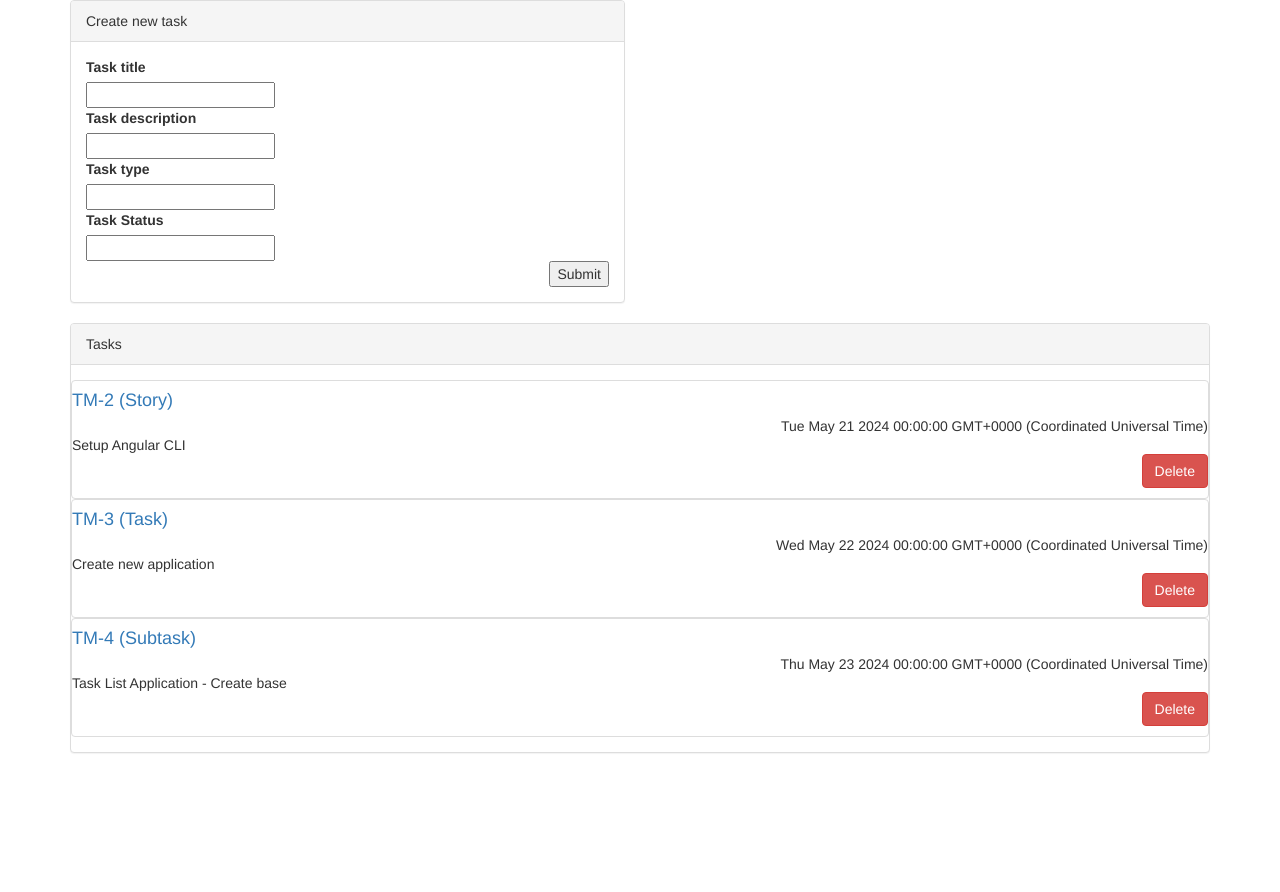
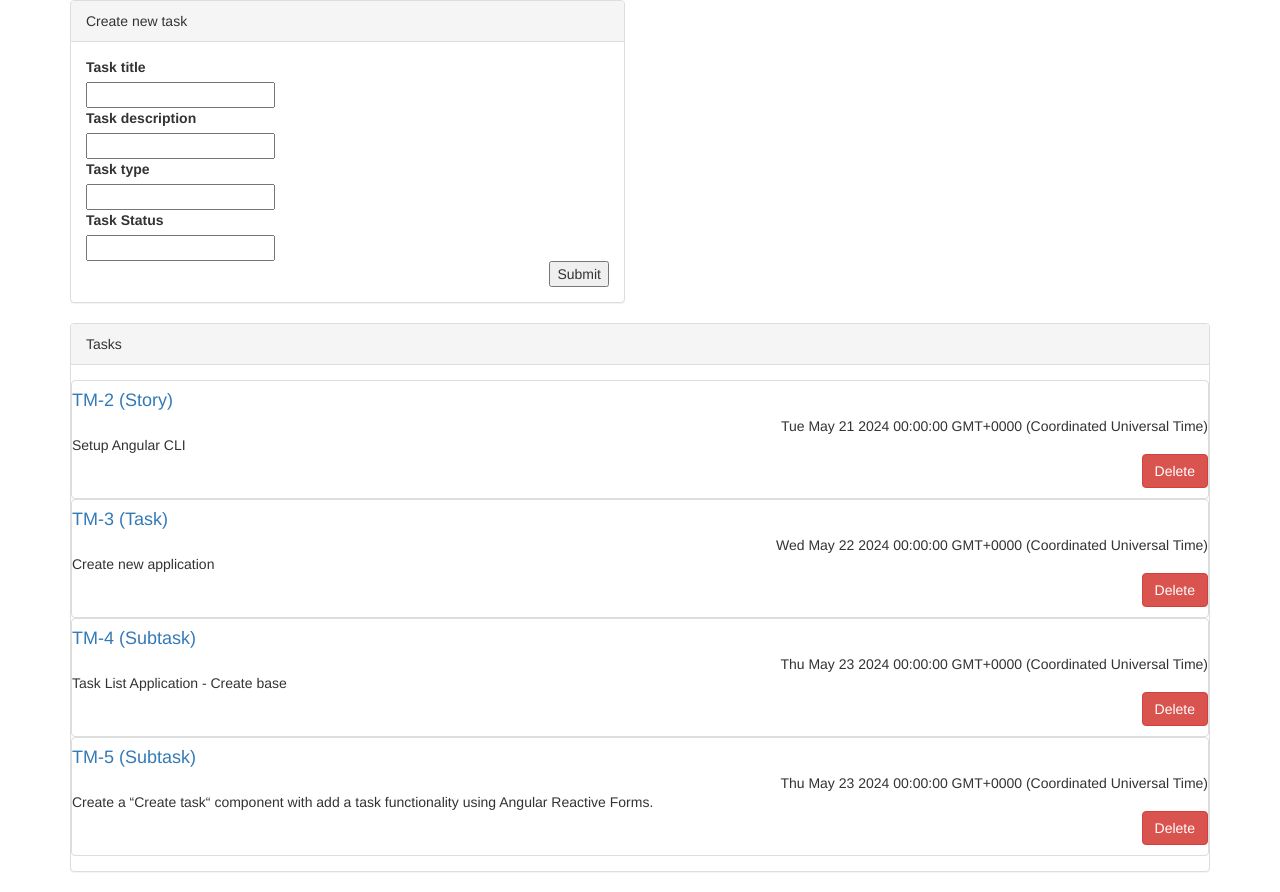
Before and after one commit to TomsBemis/task-manager-frontend, an Angular app: page / in a window 1280 px wide. Before the commit the page ends 800 px from the top, so only its background shows below. Built offline with nearby package versions, Linux system fonts and the light colour scheme.

Commit message:
TM-4 Task list model containing an array of task models

```diff
--- a/src/app/tasks/task-item/task-item.component.html
+++ b/src/app/tasks/task-item/task-item.component.html
@@ -3,19 +3,19 @@
         <div class="row">
             <a href="#" class="clearfix">
                 <div class="col-3 pull-left">
-                    <h4 class="list-group-item-heading">{{ task.title }} ({{task.type}})</h4>
+                    <h4 class="list-group-item-heading">{{ taskItem.title }} ({{taskItem.type}})</h4>
                 </div>
             </a>
             <div class="col-3">
-                <span class="pull-right">{{ task.createdOn }}</span>
+                <span class="pull-right">{{ taskItem.createdOn }}</span>
             </div>
         </div>
         <div class="row">
             <div class="col-9">
-                <p class="list-group-item-text">{{ task.description }}</p>
+                <p class="list-group-item-text">{{ taskItem.description }}</p>
             </div>
             <div class="col-3">
-                <button class="btn btn-danger pull-right" (click)="onDeleted(task.title)">Delete</button>
+                <button class="btn btn-danger pull-right" (click)="onDeleted(taskItem.title)">Delete</button>
             </div>
         </div>
     </div>
--- a/src/app/tasks/task-item/task-item.component.ts
+++ b/src/app/tasks/task-item/task-item.component.ts
@@ -11,7 +11,7 @@ import { TaskService } from '../task.service';
 })
 export class TaskItemComponent {
 
-  @Input('taskElement') task!: Task;
+  @Input() taskItem!: Task;
 
   constructor(private taskService: TaskService) {}
 
--- /dev/null
+++ b/src/app/tasks/task-list.model.ts
@@ -0,0 +1,7 @@
+import { Task } from "./task.model";
+
+export class TaskList {
+    constructor(
+        public tasks: Task[]
+    ) {}
+}
--- a/src/app/tasks/task-list/task-list.component.html
+++ b/src/app/tasks/task-list/task-list.component.html
@@ -5,8 +5,8 @@
                 Tasks
             </div>
             <div class="panel-body">
-                @for (task of tasks; track task) {
-                    <app-task-item [taskElement]="task"></app-task-item>
+                @for (task of taskList?.tasks; track task) {
+                    <app-task-item [taskItem]="task"></app-task-item>
                 }
             </div>
         </div>
--- a/src/app/tasks/task-list/task-list.component.ts
+++ b/src/app/tasks/task-list/task-list.component.ts
@@ -1,6 +1,7 @@
 import { Component, Input } from '@angular/core';
 import { Task } from '../task.model';
 import { TaskItemComponent } from '../task-item/task-item.component';
+import { TaskList } from '../task-list.model';
 
 @Component({
   selector: 'app-task-list',
@@ -13,7 +14,7 @@ import { TaskItemComponent } from '../task-item/task-item.component';
 })
 export class TaskListComponent {
 
-  @Input('taskList') tasks!: Task[];
+  @Input() taskList!: TaskList|undefined;
 
   constructor() {}
 
--- a/src/app/tasks/task.service.ts
+++ b/src/app/tasks/task.service.ts
@@ -1,13 +1,14 @@
 import { EventEmitter } from "@angular/core";
 import { Task } from "./task.model";
 import taskData from '../../assets/tasks.json';
+import { TaskList } from "./task-list.model";
 
 export class TaskService {
 
     taskCreated = new EventEmitter<Task>();
     taskDeleted = new EventEmitter<string>();
 
-    private tasks: Task[] = [];
+    private taskList: TaskList | undefined;
 
     constructor() {
         this.loadTaskData();
@@ -15,9 +16,11 @@ export class TaskService {
 
     private loadTaskData(){
 
+        let taskArray: Task[] = [];
+
         // JSON data needs to be parsed because of complex objects like Date
         taskData.forEach(taskElementData => {
-            this.tasks.push(new Task(
+            taskArray.push(new Task(
                 taskElementData.title,
                 taskElementData.description,
                 taskElementData.type,
@@ -25,21 +28,25 @@ export class TaskService {
                 taskElementData.status
             ));
         });
+
+        this.taskList = new TaskList(taskArray);
     }
 
     public getTasks() {
-        return this.tasks.slice();  // Return a copy of the private array
+        return this.taskList;
     }
 
     public addTask(task: Task) {
-        this.tasks.push(task);
+        this.taskList?.tasks.push(task);
     }
 
     public deleteTask(taskTitle: string) {
         // Task title is it's unique identifier (needs validation on creation)
-        for (let index = 0; index < this.tasks.length; index++) {
-            const task = this.tasks[index];
-            if (task.title === taskTitle) this.tasks.splice(index, 1);
+        if (this.taskList?.tasks != undefined) {
+            for (let index = 0; index < this.taskList.tasks.length; index++) {
+                const task = this.taskList.tasks[index];
+                if (task.title === taskTitle) this.taskList.tasks.splice(index, 1);
+            }
         }
     }
 }
--- a/src/app/tasks/tasks.component.html
+++ b/src/app/tasks/tasks.component.html
@@ -1,6 +1,6 @@
 <div class="row">
     <div class="col-xs-12">
       <app-create-task></app-create-task>
-      <app-task-list [taskList]="tasks"></app-task-list>
+      <app-task-list [taskList]="taskList"></app-task-list>
     </div>
   </div>
--- a/src/app/tasks/tasks.component.ts
+++ b/src/app/tasks/tasks.component.ts
@@ -3,6 +3,7 @@ import { CreateTaskComponent } from './create-task/create-task.component';
 import { TaskListComponent } from './task-list/task-list.component';
 import { Task } from './task.model';
 import { TaskService } from './task.service';
+import { TaskList } from './task-list.model';
 
 @Component({
   selector: 'app-tasks',
@@ -19,23 +20,23 @@ import { TaskService } from './task.service';
 })
 export class TasksComponent implements OnInit {
 
-  tasks: Task[] = [];
+  taskList: TaskList | undefined;
 
   constructor(private taskService: TaskService) {}
 
   // Load task data and subscribe to events
   ngOnInit(): void {
-    this.tasks = this.taskService.getTasks();
+    this.taskList = this.taskService.getTasks();
     this.taskService.taskCreated.subscribe(
       (task: Task) => {
         this.taskService.addTask(task);
-        this.tasks = this.taskService.getTasks(); // Reload task data after changes
+        this.taskList = this.taskService.getTasks(); // Reload task data after changes
       }
     );
     this.taskService.taskDeleted.subscribe(
       (taskTitle: string) => {
         this.taskService.deleteTask(taskTitle);
-        this.tasks = this.taskService.getTasks(); // Reload task data after changes
+        this.taskList = this.taskService.getTasks(); // Reload task data after changes
       }
     );
   }
--- a/src/assets/tasks.json
+++ b/src/assets/tasks.json
@@ -1,5 +1,6 @@
 [
     {"title" : "TM-2", "description" : "Setup Angular CLI", "type" : "Story", "createdOn" : "2024-05-21", "status": "Open"},
     {"title" : "TM-3", "description" : "Create new application", "type" : "Task", "createdOn" : "2024-05-22", "status": "Open"},
-    {"title" : "TM-4", "description" : "Task List Application - Create base", "type" : "Subtask", "createdOn" : "2024-05-23", "status": "Open"}
+    {"title" : "TM-4", "description" : "Task List Application - Create base", "type" : "Subtask", "createdOn" : "2024-05-23", "status": "Open"},
+    {"title" : "TM-5", "description" : "Create a “Create task“ component with add a task functionality using Angular Reactive Forms.", "type" : "Subtask", "createdOn" : "2024-05-23", "status": "In Progress"}
 ]
```
